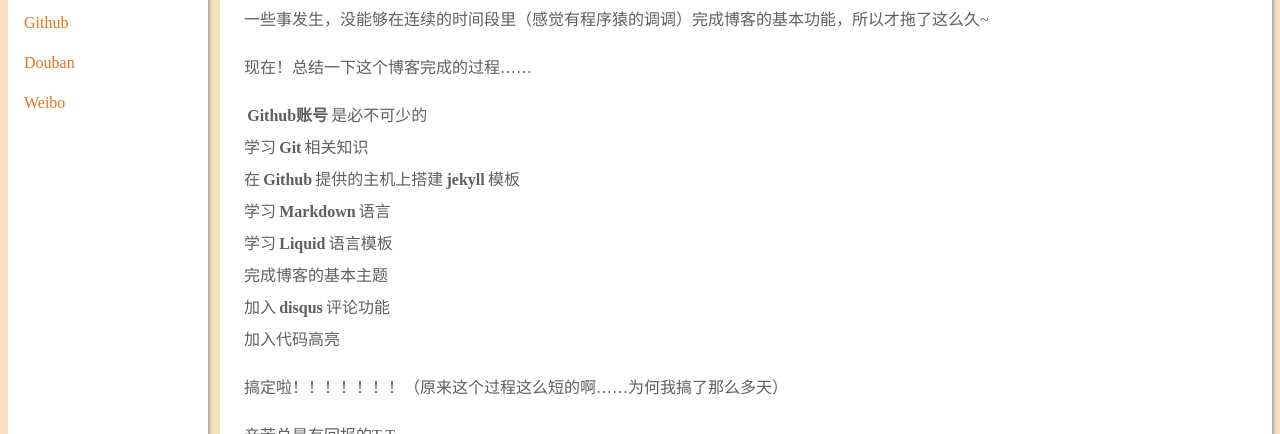
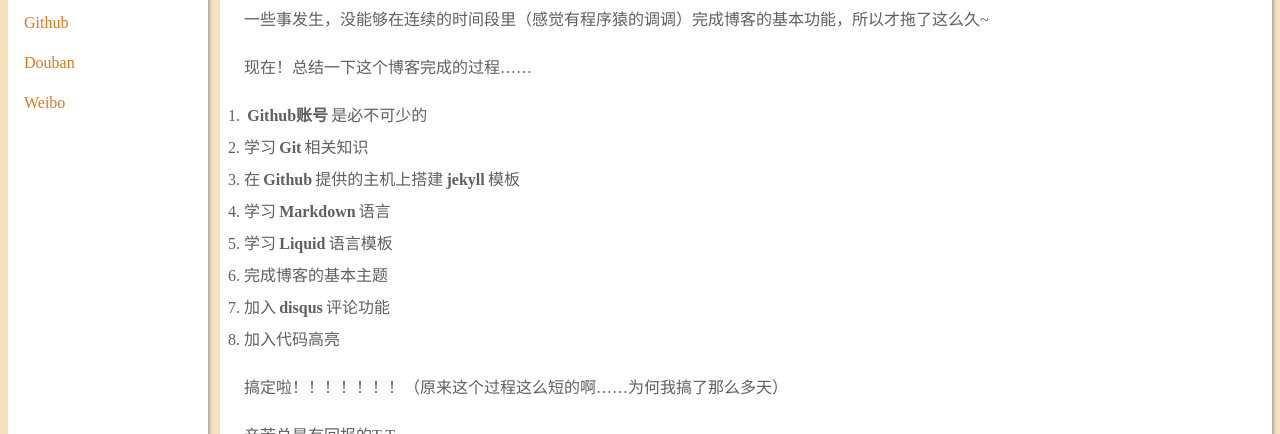
Before and after one commit to wynn719/blog, a Jekyll site: the page built from _posts/2015-02-13-my-blog-version1.0-description.md, in a window 1280 px wide. Shown: the part 382-816 px from the top of the page. Built offline with Jekyll 4.4.1, drawn with Linux system fonts in a browser that asks for light colours; comment, search, counter and statistics services are not loaded.

Commit message:
Signed-off-by: zhengbowei <762671261@qq.com>

```diff
--- a/css/default.css
+++ b/css/default.css
@@ -370,12 +370,6 @@ article{
 	position: relative;
 	border-top: 1px dashed #f8e2be;
 }
-artcile ul li{
-	list-style: square;
-}
-artcile ol li{
-	list-style: decimal;
-}
 .single-post{
 	border-top: none;
 }
@@ -383,6 +377,12 @@ artcile ol li{
 	font-size: 2.75em;
 	margin-top: 0;
 	text-shadow: 0px 1px #ffffff,3px 3px 0px #dad7d7;
+}
+.single-post ul li{
+	list-style: square;
+}
+.single-post ol li{
+	list-style: decimal;
 }
 article a:hover{
 	color: #ff6e00;
```
